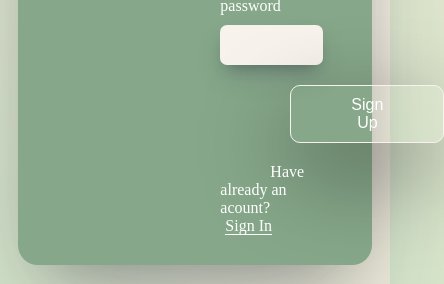
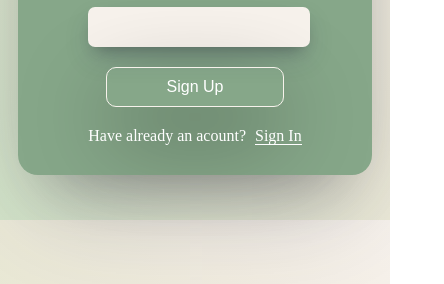
Before and after one commit to sohilakaraly340/Exam, a plain HTML site: page index.html in a window 390 px wide. Shown: the part 543-827 px from the top of the page, 444 px wide, since content can reach past the window. Drawn offline with Linux system fonts and the light colour scheme.

Commit message:
responsivePage

```diff
--- a/style/style.css
+++ b/style/style.css
@@ -71,8 +71,7 @@ body {
 
 .inputs button {
     display: flex;
-    margin: 20px 0 ;
-    margin-left: 70px;
+    margin: 20px auto ;
     padding: 10px 60px;
     font-size: 16px;
     border: 1px solid #F7F2EC;
@@ -100,7 +99,8 @@ input:focus {
 }
 
 #signSpan{
-    margin-left: 50px;
+    display: block;
+    text-align: center;
 }
 
 @keyframes horizontal-shaking {
@@ -142,3 +142,16 @@ input:focus {
     animation-duration: 0.5s;
     animation-fill-mode: forwards;
 }
+
+@media only screen and (max-width: 900px){
+    .signIn-out  #signIn-Img{
+        display: none;
+    }
+    .signIn-out #form {
+        margin-left: 0;
+        width: fit-content;
+    }
+    #form .inputs{
+        width: 100%;
+    }
+}
```
